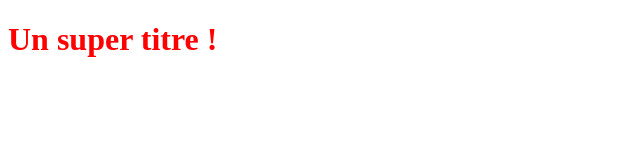
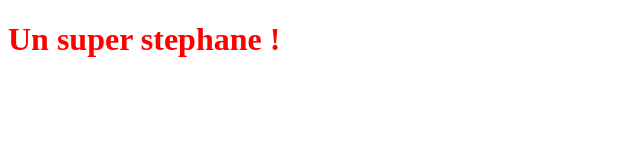
Before and after one commit to stephil06/OC_P2_bochu, a plain HTML site: page index.html in a window 1280 px wide. Shown: the whole page, without its empty margins (0-640 px from the left). Drawn offline with Linux system fonts and the light colour scheme.

Commit message:
Maj index.htlm

```diff
--- a/index.html
+++ b/index.html
@@ -5,6 +5,6 @@
    <link rel="stylesheet" type="text/css" href="styles.css">
 </head>
 <body>
-   <h1>Un super titre !</h1>
+   <h1>Un super stephane !</h1>
 </body>
 </html>
```
